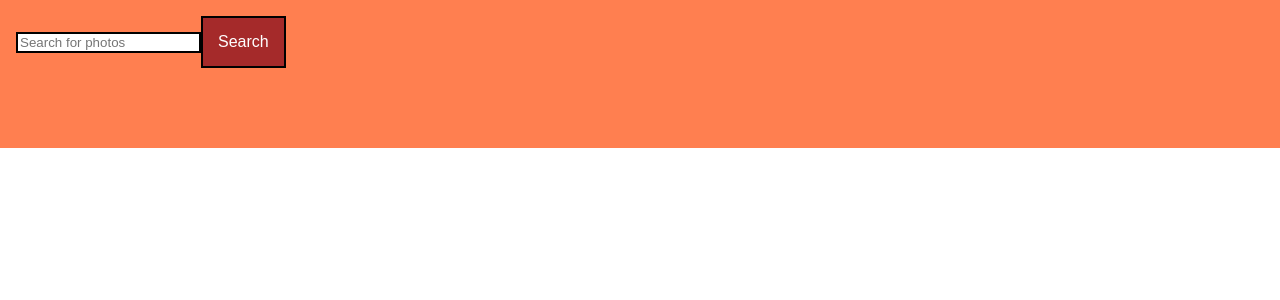
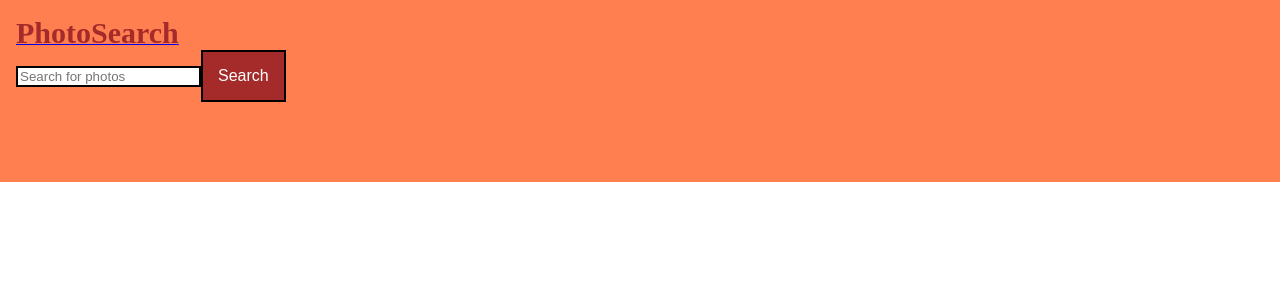
Before and after one commit to meerajm/carousel-project, a React (Create React App) app: page / in a window 1280 px wide. Shown: the top 300 px of the page. Built offline with nearby package versions, Linux system fonts and the light colour scheme.

Commit message:
added a page reload link

```diff
--- a/src/App.js
+++ b/src/App.js
@@ -2,6 +2,7 @@ import React, { useState, useRef } from "react";
 import "./App.css";
 import "./modal.css";
 import Modal from "./Modal";
+import { Link } from "@reach/router";
 
 function App() {
   const [photos, setPhotos] = useState([]);
@@ -55,7 +56,13 @@ function App() {
 
   return (
     <div className="App">
+      <nav>
+          <Link to="/" onClick={() => window.location.reload()}>
+            <span style={{ color: "brown", fontWeight:"bold",fontFamily:"-moz-initial",fontSize:"30px"}}>PhotoSearch</span>
+          </Link>
+        </nav>
       <header className="App-header">
+
         <form onSubmit={(e) => e.preventDefault()}>
           <input
             className="text-style"
```
